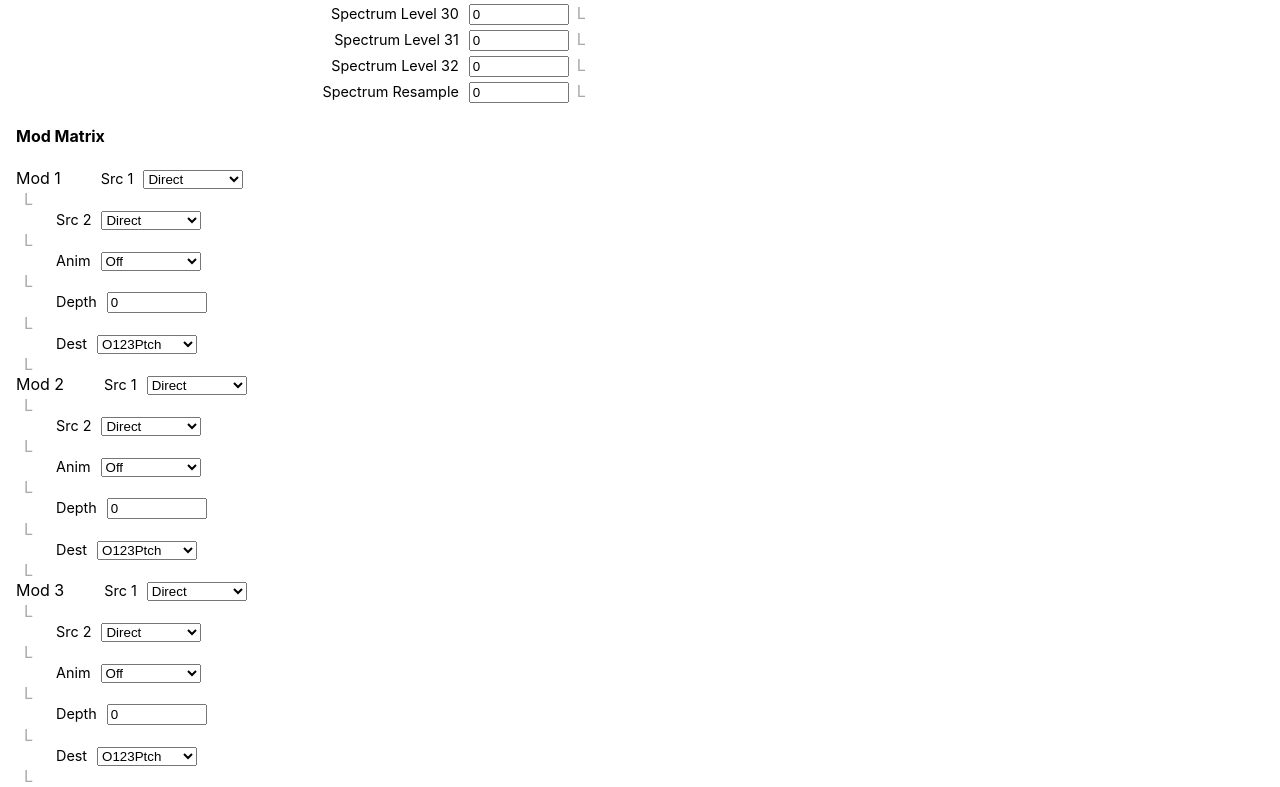
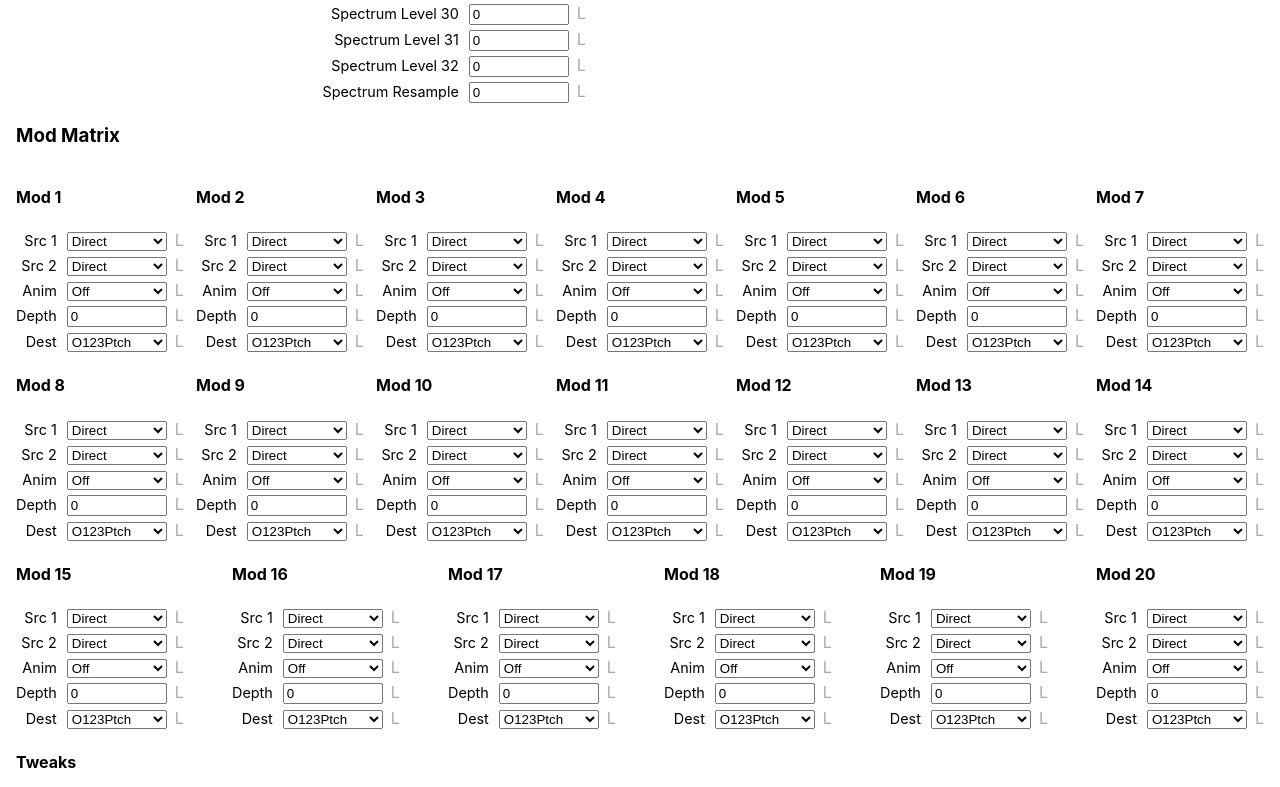
Before and after one commit to nclavaud/mininova-web-editor, a React (Create React App) app: page / in a window 1280 px wide. Shown: the part 3882-4669 px from the top of the page. Built offline with nearby package versions, Linux system fonts and the light colour scheme.

Commit message:
fix(css): Fix the modmatrix layout

```diff
--- a/src/components/Mod.js
+++ b/src/components/Mod.js
@@ -13,7 +13,7 @@ function Mod({ emit, number }) {
 
   return (
     <div className="mod">
-      <div className="control">Mod {number}</div>
+      <h4>Mod {number}</h4>
       {params.map(param => (
         <Control
           key={param}
--- a/src/components/Modmatrix.js
+++ b/src/components/Modmatrix.js
@@ -2,15 +2,15 @@ import React from 'react';
 import Mod from './Mod';
 
 function ModMatrix({ emit }) {
-
-
   return (
-      <div className="modmatrix">
-      <h4>Mod Matrix</h4>
-      {[1,2,3,4,5,6,7,8,9,10,11,12,13,14,15,16,17,18,19,20].map(i=>(
-          <Mod emit={emit} key={i} number={i}/>
-      ))}
+    <>
+      <h3>Mod Matrix</h3>
+      <div className="rows">
+        {[1,2,3,4,5,6,7,8,9,10,11,12,13,14,15,16,17,18,19,20].map(i=>(
+            <Mod emit={emit} key={i} number={i}/>
+        ))}
       </div>
+    </>
   );
 }
 
--- a/src/index.css
+++ b/src/index.css
@@ -27,10 +27,6 @@ code {
   justify-content: space-between;
 }
 
-.modmatrix {
-    margin-top: 20px;
-}
-
 .control {
   display: flex;
   align-items: baseline;
@@ -48,22 +44,12 @@ code {
   color: #000;
 }
 
-.mod .control {
-  display: inline;
-  align-items: baseline;
-  justify-content: space-between;
-  padding: 2px 0;
-}
-
 .control-label {
   flex-grow: 1;
   font-size: 0.9em;
   text-align: right;
   margin-right: 10px;
 }
-.mod .control-label {
-    margin-left: 40px;
-}
 
 .control-input {
   width: 100px;
```
